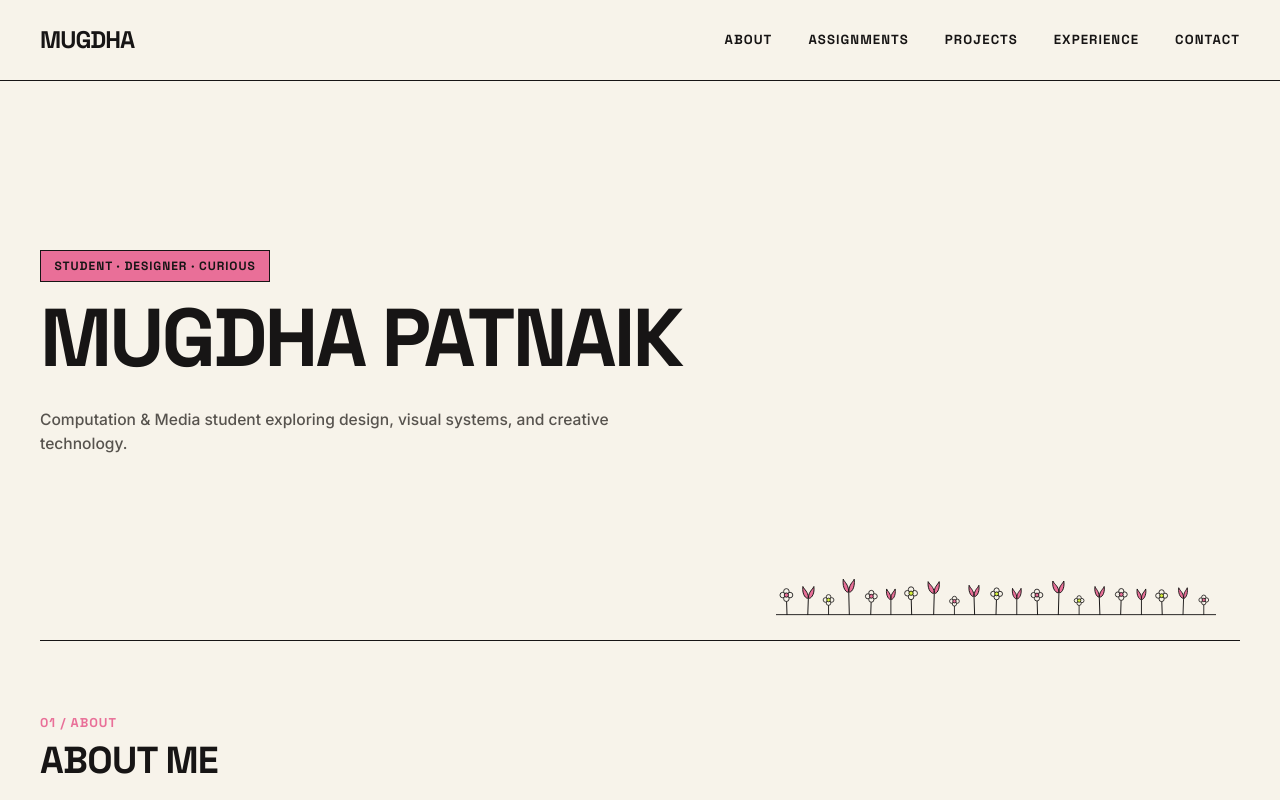
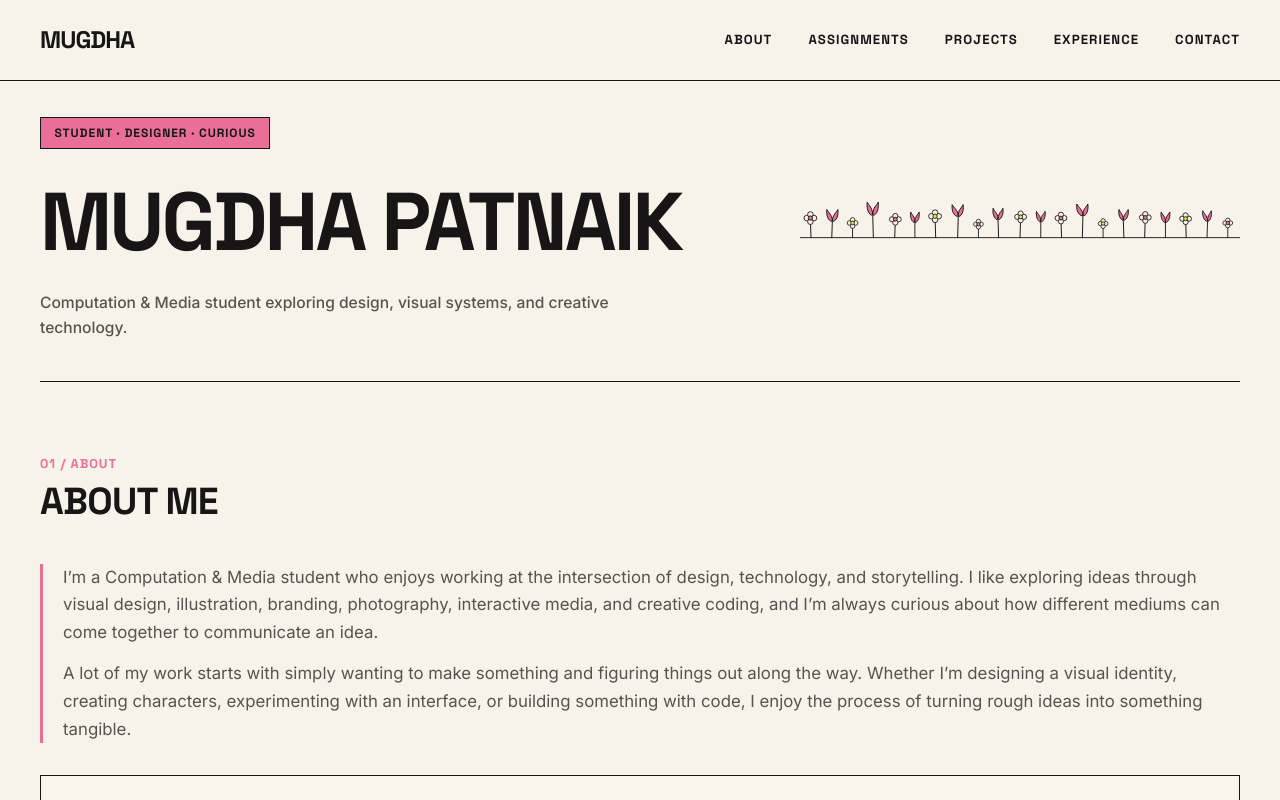
Before and after one commit to 1112mugdha/portfolio, a React (Vite) app: page /#/ in a window 1280 px wide. Shown: the top 800 px of the page. Built offline with nearby package versions, Linux system fonts and the light colour scheme.

Commit message:
Fix hero layout positioning context: .hero-name-flower-row flex row with flowers on right side and baseline ground line

```diff
--- a/public/404.html
+++ b/public/404.html
@@ -10,8 +10,8 @@
     <link rel="preconnect" href="https://fonts.googleapis.com">
     <link rel="preconnect" href="https://fonts.gstatic.com" crossorigin>
     <link href="https://fonts.googleapis.com/css2?family=Inter:wght@400;500;600;700&family=Space+Grotesk:wght@500;600;700&display=swap" rel="stylesheet">
-    <script type="module" crossorigin src="/portfolio/assets/index-XGJhPT1B.js"></script>
-    <link rel="stylesheet" crossorigin href="/portfolio/assets/index-BYaG0iep.css">
+    <script type="module" crossorigin src="/portfolio/assets/index-aqC4xfb4.js"></script>
+    <link rel="stylesheet" crossorigin href="/portfolio/assets/index-BWyEPMKN.css">
   </head>
   <body>
     <div id="root"></div>
--- a/src/index.css
+++ b/src/index.css
@@ -319,39 +319,44 @@ p {
   color: #171515;
 }
 
-/* 5. HERO SECTION — 80vh HEIGHT, SPACIOUS & EDITORIAL */
+/* 5. HERO SECTION — SPACIOUS & EDITORIAL */
 .hero-section {
-  min-height: calc(80vh - 80px);
   display: flex;
   flex-direction: column;
-  justify-content: center;
   position: relative !important;
-  padding-top: 3.5rem;
-  padding-bottom: 3.5rem;
+  padding-top: 3rem;
+  padding-bottom: 2.5rem;
   border-bottom: 1.5px solid #171515;
-  overflow: hidden;
 }
 
 /* Badge slightly UP */
 .hero-badge-wrap {
-  margin-top: -0.85rem;
-  margin-bottom: 0.85rem;
+  margin-top: -0.75rem;
+  margin-bottom: 1.25rem;
+}
+
+/* Row containing Name on Left & Flowers on Right */
+.hero-name-flower-row {
+  display: flex !important;
+  flex-direction: row !important;
+  flex-wrap: nowrap !important;
+  align-items: flex-end !important;
+  justify-content: space-between !important;
+  width: 100% !important;
+  gap: 1.5rem !important;
+}
+
+.hero-flower-container {
+  pointer-events: none !important;
+  flex-shrink: 0 !important;
+  width: 440px !important;
+  max-width: 45% !important;
+  margin-bottom: -2px !important;
 }
 
 /* Description slightly DOWN */
 .hero-desc-wrap {
   margin-top: 1.75rem;
-}
-
-/* Flowers: Positioned directly on the bottom border line of .hero-section */
-.hero-flower-border {
-  position: absolute !important;
-  bottom: -2px !important;
-  right: 1.5rem !important;
-  width: 440px !important;
-  max-width: 45% !important;
-  pointer-events: none !important;
-  z-index: 10 !important;
 }
 
 /* Assignments Horizontal Scrollable Row */
--- a/src/pages/Home.jsx
+++ b/src/pages/Home.jsx
@@ -30,11 +30,15 @@ export default function Home() {
             </span>
           </div>
 
-          {/* MUGDHA PATNAIK Heading */}
-          <div className="hero-title-wrap">
+          {/* Row containing Name on Left & Flowers on Right */}
+          <div className="hero-name-flower-row">
             <h1 className="hero-heading">
               MUGDHA PATNAIK
             </h1>
+
+            <div className="hero-flower-container">
+              <HandDrawnFlowerBorder />
+            </div>
           </div>
 
           {/* Description (Moved Slightly DOWN) */}
@@ -43,11 +47,6 @@ export default function Home() {
               Computation & Media student exploring design, visual systems, and creative technology.
             </p>
           </div>
-        </div>
-
-        {/* FLOWERS: Positioned directly on the .hero-section bottom border line */}
-        <div className="hero-flower-border">
-          <HandDrawnFlowerBorder />
         </div>
       </section>
 
```
